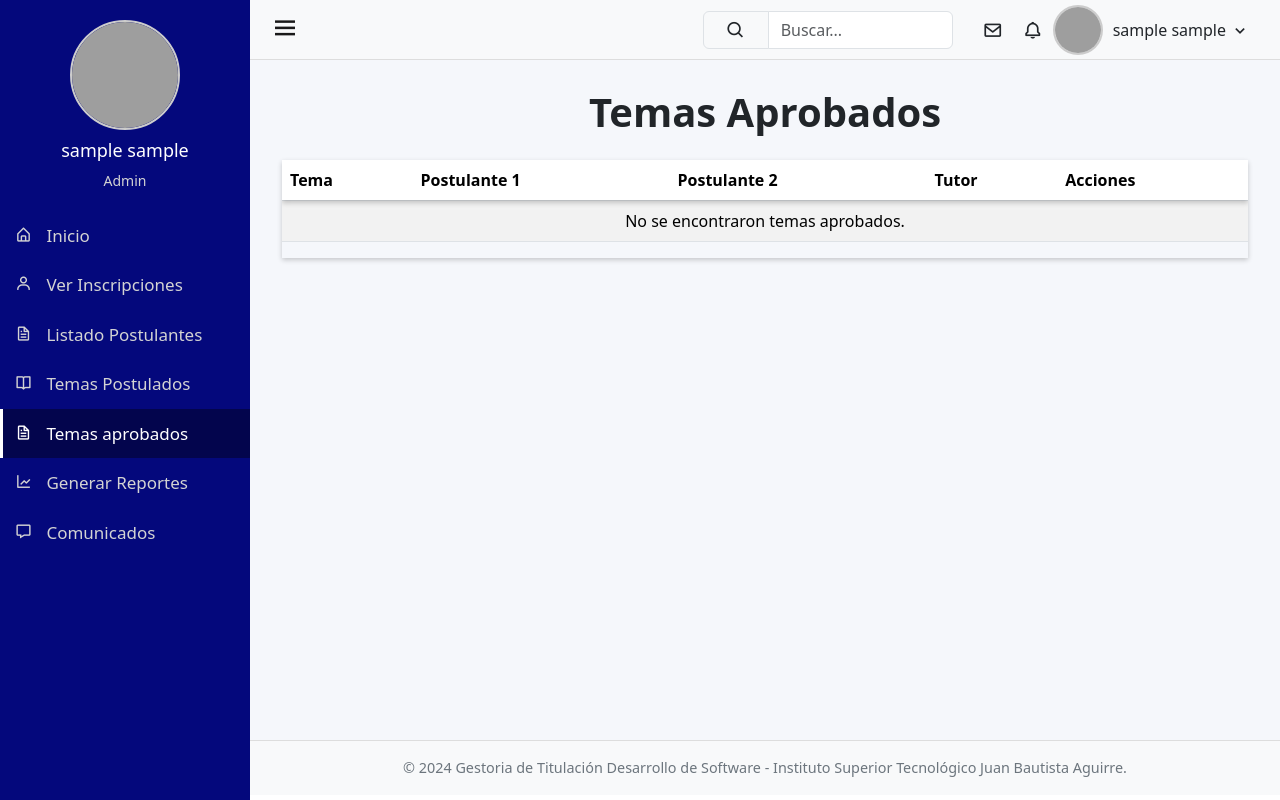
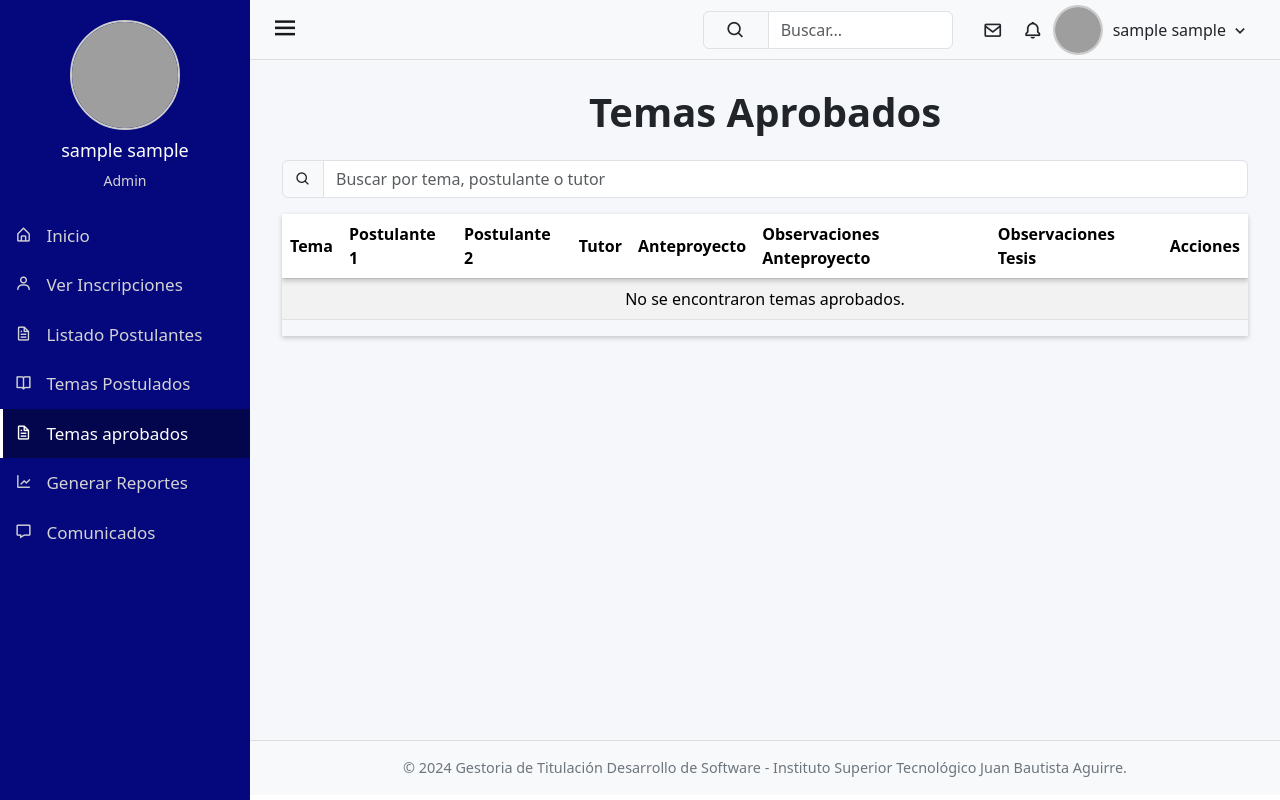
Before and after one commit to Kevin-Steven/process-tesis-app, a PHP site: page /tcpdf/app/gestor/ver-temas-aprobados.php in a window 1280 px wide. Run offline with PHP 8.4, Linux system fonts and the light colour scheme; the visitor is signed in with stand-in values (Sample User, id 1); data comes from the database, SQL or seed files in the repository; data that the repository does not hold is empty; grey boxes are pictures that could not be loaded.

Commit message:
Optimización

```diff
--- a/app/gestor/listado-postulantes.php
+++ b/app/gestor/listado-postulantes.php
@@ -15,7 +15,7 @@ $primer_apellido = explode(' ', $_SESSION['usuario_apellido'])[0];
 $foto_perfil = isset($_SESSION['usuario_foto']) ? $_SESSION['usuario_foto'] : '../../images/user.png';
 
 // Consultar los postulantes que han sido aceptados
-$sql = "SELECT u.cedula, u.nombres, u.apellidos, u.carrera, d.estado_inscripcion, d.documento_carpeta
+$sql = "SELECT u.id, u.cedula, u.nombres, u.apellidos, u.carrera, d.estado_inscripcion, d.documento_carpeta
         FROM usuarios u
         LEFT JOIN documentos_postulante d ON u.id = d.usuario_id
         WHERE d.estado_inscripcion = 'Aprobado' AND d.estado_registro = 0
@@ -119,6 +119,7 @@ $result = $stmt->get_result();
         <table class="table table-striped" id="postulantesTable">
           <thead class="table-header-fixed">
             <tr>
+              <th class="d-none">ID</th>
               <th>Cédula</th>
               <th>Nombre</th>
               <th>Apellido</th>
@@ -131,6 +132,7 @@ $result = $stmt->get_result();
             <?php if ($result->num_rows > 0): ?>
               <?php while ($row = $result->fetch_assoc()): ?>
                 <tr>
+                  <td class="d-none"><?php echo $row['id']; ?></td> <!-- Ocultar en pantallas pequeñas -->
                   <td><?php echo $row['cedula']; ?></td>
                   <td><?php echo $row['nombres']; ?></td>
                   <td><?php echo $row['apellidos']; ?></td>
--- a/app/gestor/ver-temas-aprobados.php
+++ b/app/gestor/ver-temas-aprobados.php
@@ -15,10 +15,10 @@ $primer_apellido = explode(' ', $_SESSION['usuario_apellido'])[0];
 $foto_perfil = isset($_SESSION['usuario_foto']) ? $_SESSION['usuario_foto'] : '../../images/user.png';
 
 // Consulta para obtener los temas aprobados con estado de registro 0
-$sql = "
-    SELECT t.id, t.tema, t.estado_tema, t.fecha_subida, t.tutor_id,
+$sql = "SELECT t.id, t.tema, t.estado_tema, t.fecha_subida, t.tutor_id,
            u.nombres AS postulante_nombres, u.apellidos AS postulante_apellidos,
-           p.nombres AS pareja_nombres, p.apellidos AS pareja_apellidos,
+           p.nombres AS pareja_nombres, t.anteproyecto, t.observaciones_anteproyecto, t.observaciones_tesis,
+           p.apellidos AS pareja_apellidos,
            tutores.nombres AS tutor_nombre, p.id AS pareja_id
     FROM tema t
     JOIN usuarios u ON t.usuario_id = u.id
@@ -74,7 +74,9 @@ $result = $conn->query($sql);
               <i class='bx bx-lock me-2'></i> Cambio de Clave
             </a>
           </li>
-          <li><hr class="dropdown-divider"></li>
+          <li>
+            <hr class="dropdown-divider">
+          </li>
           <li>
             <a class="dropdown-item d-flex align-items-center" href="../cerrar-sesion/logout.php">
               <i class='bx bx-log-out me-2'></i> Cerrar Sesión
@@ -154,14 +156,25 @@ $result = $conn->query($sql);
         </div>
       <?php endif; ?>
 
+      <!-- Campo de búsqueda -->
+      <div class="input-group mb-3">
+        <span class="input-group-text"><i class='bx bx-search'></i></span>
+        <input type="text" id="searchInput" class="form-control" placeholder="Buscar por tema, postulante o tutor">
+      </div>
+
+      <!-- Tabla de temas aprobados -->
       <div class="table-responsive">
-        <table class="table table-striped">
+        <div class="table-responsive">
+          <table class="table table-striped" id="temas">
             <thead class="table-header-fixed">
               <tr>
                 <th>Tema</th>
                 <th>Postulante 1</th>
                 <th>Postulante 2</th>
                 <th>Tutor</th>
+                <th>Anteproyecto</th>
+                <th>Observaciones Anteproyecto</th>
+                <th>Observaciones Tesis</th>
                 <th>Acciones</th>
               </tr>
             </thead>
@@ -171,29 +184,29 @@ $result = $conn->query($sql);
                   <tr>
                     <td><?php echo htmlspecialchars($row['tema']); ?></td>
                     <td><?php echo htmlspecialchars($row['postulante_nombres'] . ' ' . $row['postulante_apellidos']); ?></td>
+                    <td><?php echo $row['pareja_nombres'] ? htmlspecialchars($row['pareja_nombres'] . ' ' . $row['pareja_apellidos']) : 'No aplica'; ?></td>
+                    <td><?php echo htmlspecialchars($row['tutor_nombre']); ?></td>
                     <td>
-                    <?php if ($row['pareja_nombres']): ?>
-                      <?php
-                      // Verificar si la pareja está en estado "Rechazado" para mostrar el estado
-                      $sql_pareja_estado = "SELECT estado_tema FROM tema WHERE usuario_id = ? LIMIT 1";
-                      $stmt_pareja_estado = $conn->prepare($sql_pareja_estado);
-                      $stmt_pareja_estado->bind_param("i", $row['pareja_id']);
-                      $stmt_pareja_estado->execute();
-                      $result_pareja_estado = $stmt_pareja_estado->get_result();
-                      $pareja_estado = $result_pareja_estado->fetch_assoc();
-                      $stmt_pareja_estado->close();
-                      ?>
-
-                      <?php if ($pareja_estado && $pareja_estado['estado_tema'] === 'Rechazado'): ?>
-                        <?php echo htmlspecialchars($row['pareja_nombres'] . ' ' . $row['pareja_apellidos']); ?> (Pendiente)
+                      <?php if (!empty($row['anteproyecto'])): ?>
+                        <a href="<?php echo '../uploads/' . htmlspecialchars($row['anteproyecto']); ?>" target="_blank" download>Descargar</a>
                       <?php else: ?>
-                        <?php echo htmlspecialchars($row['pareja_nombres'] . ' ' . $row['pareja_apellidos']); ?>
-                      <?php endif; ?>
-                    <?php else: ?>
-                      No aplica
+                        No disponible
                       <?php endif; ?>
                     </td>
-                  <td><?php echo htmlspecialchars($row['tutor_nombre']); ?></td> <!-- Tutor mostrado -->
+                    <td>
+                      <?php if (!empty($row['observaciones_anteproyecto'])): ?>
+                        <a href="<?php echo '../uploads/observaciones/' . htmlspecialchars($row['observaciones_anteproyecto']); ?>" target="_blank" download>Descargar</a>
+                      <?php else: ?>
+                        No disponible
+                      <?php endif; ?>
+                    </td>
+                    <td>
+                      <?php if (!empty($row['observaciones_tesis'])): ?>
+                        <a href="<?php echo '../uploads/observaciones-tesis/' . htmlspecialchars($row['observaciones_tesis']); ?>" target="_blank" download>Descargar</a>
+                      <?php else: ?>
+                        No disponible
+                      <?php endif; ?>
+                    </td>
                     <td class="text-center">
                       <a href="editar-tutor-ap.php?id=<?php echo $row['id']; ?>" class="text-decoration-none d-flex align-items-center justify-content-center">
                         <i class='bx bx-search'></i> Ver detalles
@@ -203,11 +216,17 @@ $result = $conn->query($sql);
                 <?php endwhile; ?>
               <?php else: ?>
                 <tr>
-                <td colspan="5" class="text-center">No se encontraron temas aprobados.</td> <!-- Colspan ajustado a 5 -->
+                  <td colspan="8" class="text-center">No se encontraron temas aprobados.</td>
                 </tr>
               <?php endif; ?>
+              <!-- Fila para "No se encontraron resultados" -->
+              <tr id="noResultsRow" style="display: none;">
+                <td colspan="8" class="text-center">No se encontraron resultados.</td>
+              </tr>
             </tbody>
           </table>
+        </div>
+
       </div>
     </div>
   </div>
@@ -222,6 +241,7 @@ $result = $conn->query($sql);
   <script src="https://cdn.jsdelivr.net/npm/bootstrap@5.3.3/dist/js/bootstrap.bundle.min.js"></script>
   <script src="../js/sidebar.js"></script>
   <script src="../js/toast.js" defer></script>
+  <script src="../js/buscarTema.js" defer></script>
 </body>
 
 </html>
--- /dev/null
+++ b/app/js/buscarTema.js
@@ -0,0 +1,22 @@
+document.getElementById('searchInput').addEventListener('keyup', function () {
+    const searchValue = this.value.toLowerCase();
+    const rows = document.querySelectorAll('#temas tbody tr:not(#noResultsRow)');
+    let hasVisibleRows = false;
+
+    rows.forEach(row => {
+        const tema = row.cells[0].textContent.toLowerCase();
+        const postulante1 = row.cells[1].textContent.toLowerCase();
+        const postulante2 = row.cells[2].textContent.toLowerCase();
+        const tutor = row.cells[3].textContent.toLowerCase();
+
+        if (tema.includes(searchValue) || postulante1.includes(searchValue) || postulante2.includes(searchValue) || tutor.includes(searchValue)) {
+            row.style.display = ''; // Mostrar la fila
+            hasVisibleRows = true;
+        } else {
+            row.style.display = 'none'; // Ocultar la fila
+        }
+    });
+
+    const noResultsRow = document.getElementById('noResultsRow');
+    noResultsRow.style.display = hasVisibleRows ? 'none' : '';
+});
```
Also changed, not shown: app/gestor/ver-inscripciones.php (+18 -3 lines), app/gestor/ver-temas.php (+12 -2 lines), app/js/buscarPostulante.js (added, +24 -0 lines), app/js/search.js (+4 -4 lines). Lines whose indentation alone changed are shown as unchanged.
